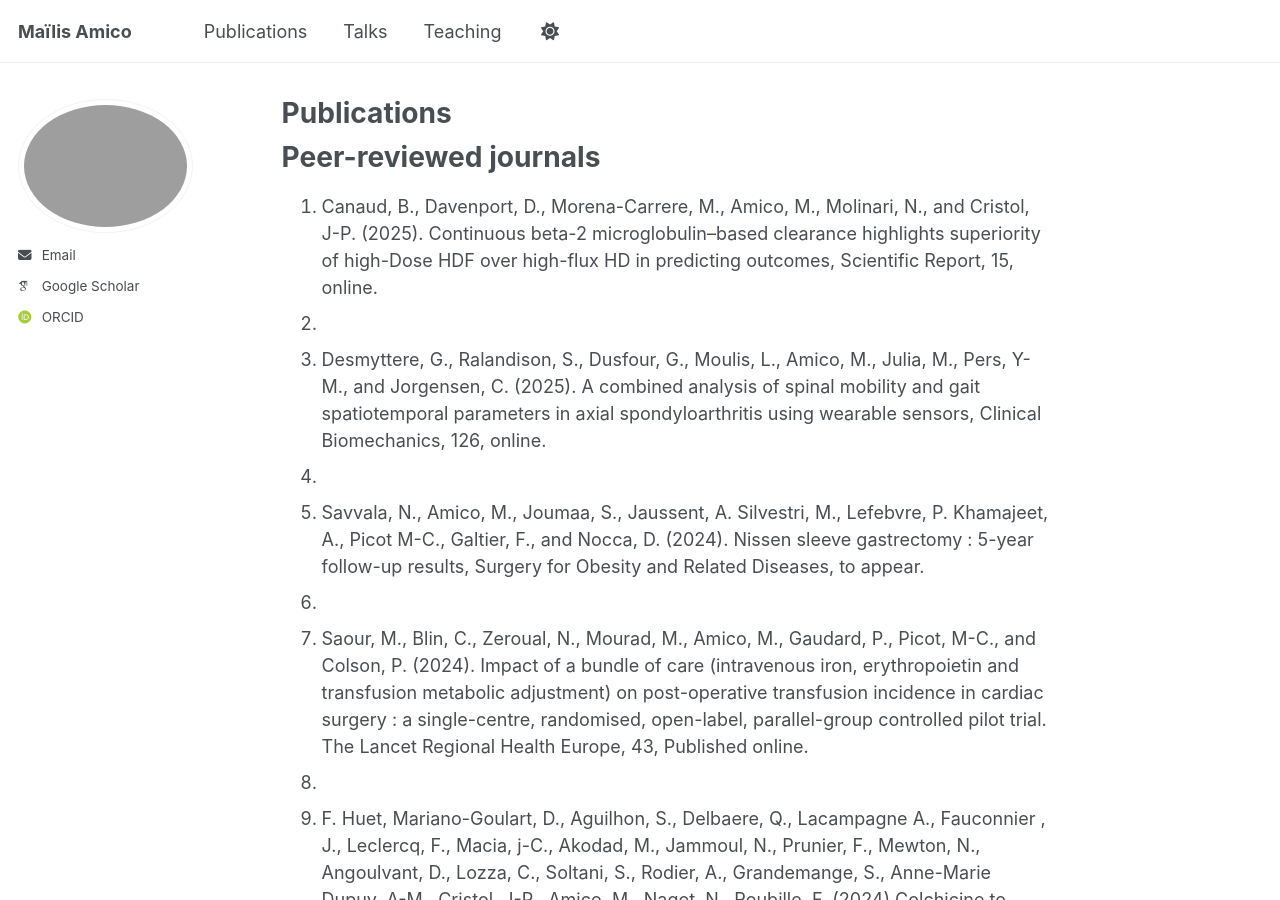
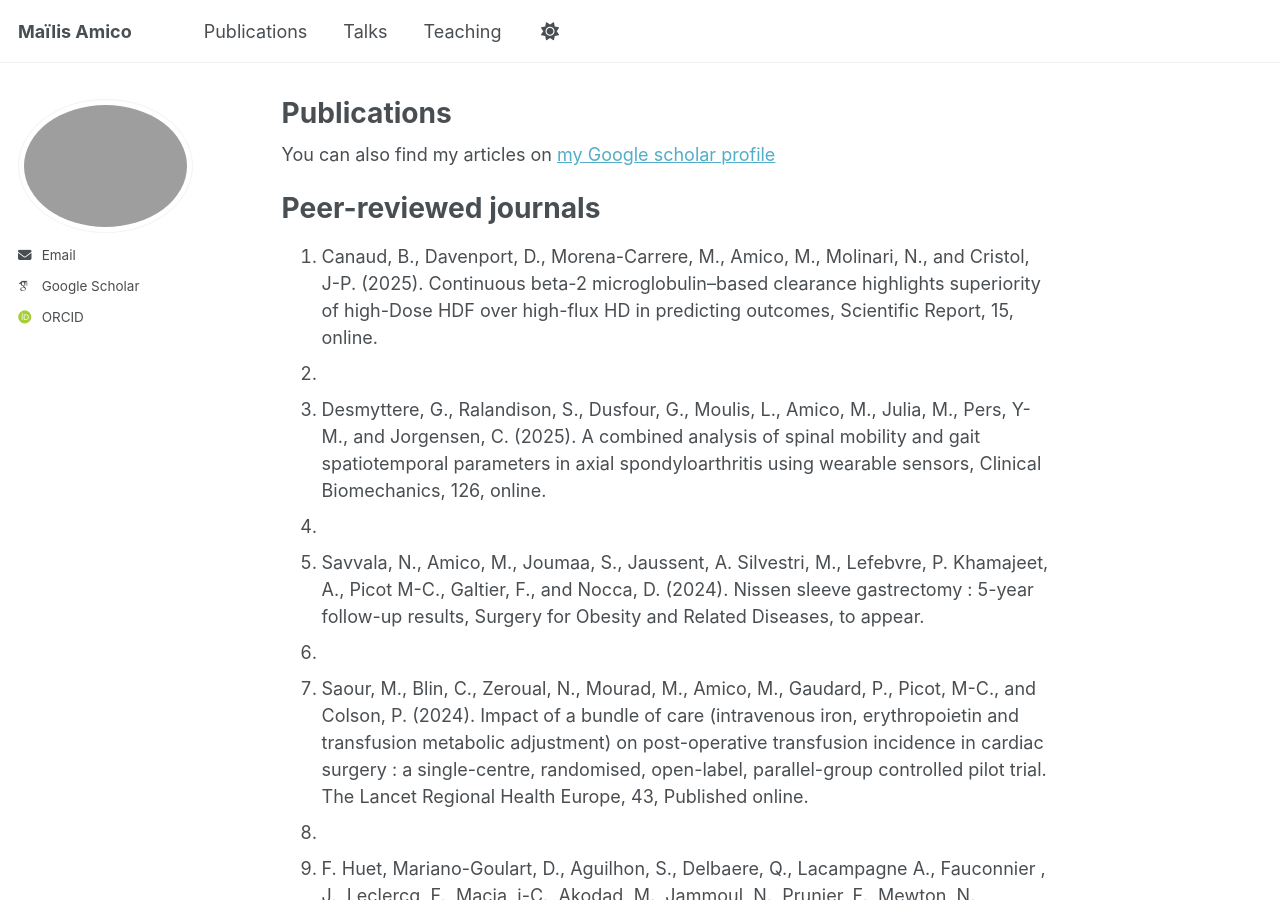
Before and after one commit to maamico/maamico.github.io, a Jekyll site: the page built from _pages/publications.md, in a window 1280 px wide and 900 px high. Built offline with Jekyll 4.4.1, drawn with Linux system fonts in a browser that asks for light colours; some web fonts are replaced; a script that is not in the unit is left out.

Commit message:
Update publications.md

```diff
--- a/_pages/publications.md
+++ b/_pages/publications.md
@@ -3,6 +3,8 @@ permalink: /Publications/
 title: "Publications"
 author_profile: true
 ---
+You can also find my articles on [my Google scholar profile](https://scholar.google.com/citations?user=8xLGPRYAAAAJ)
+
 # Peer-reviewed journals
 10. Canaud, B., Davenport, D., Morena-Carrere, M., Amico, M., Molinari, N., and Cristol, J-P. (2025). Continuous beta-2 microglobulin–based clearance highlights superiority of high-Dose HDF over high-flux HD in predicting outcomes, Scientific Report, 15, online.
 11.
```
